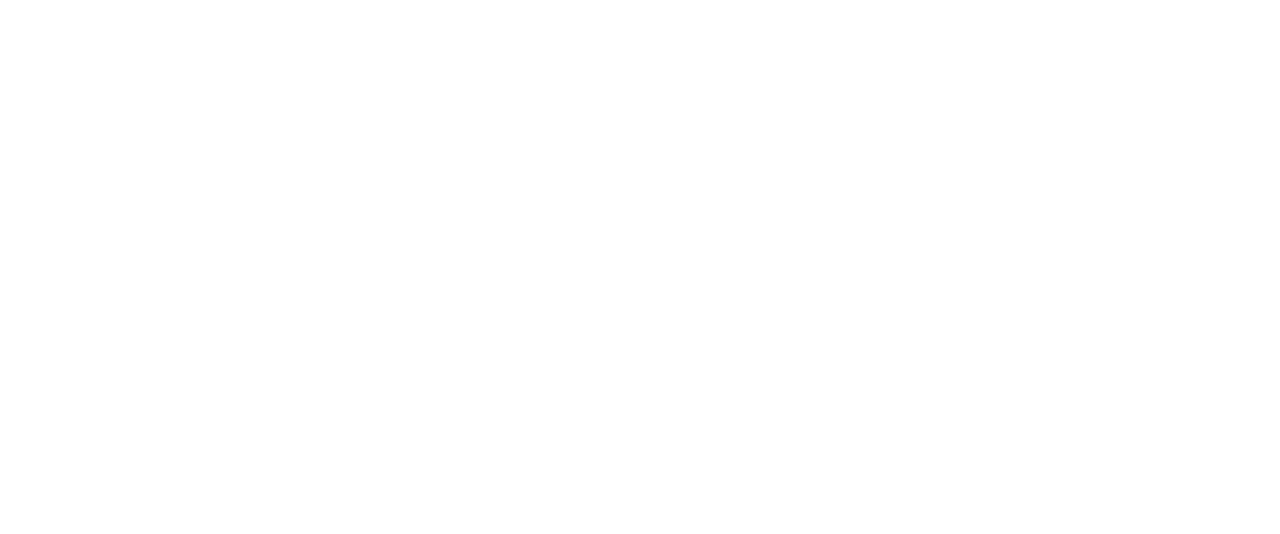
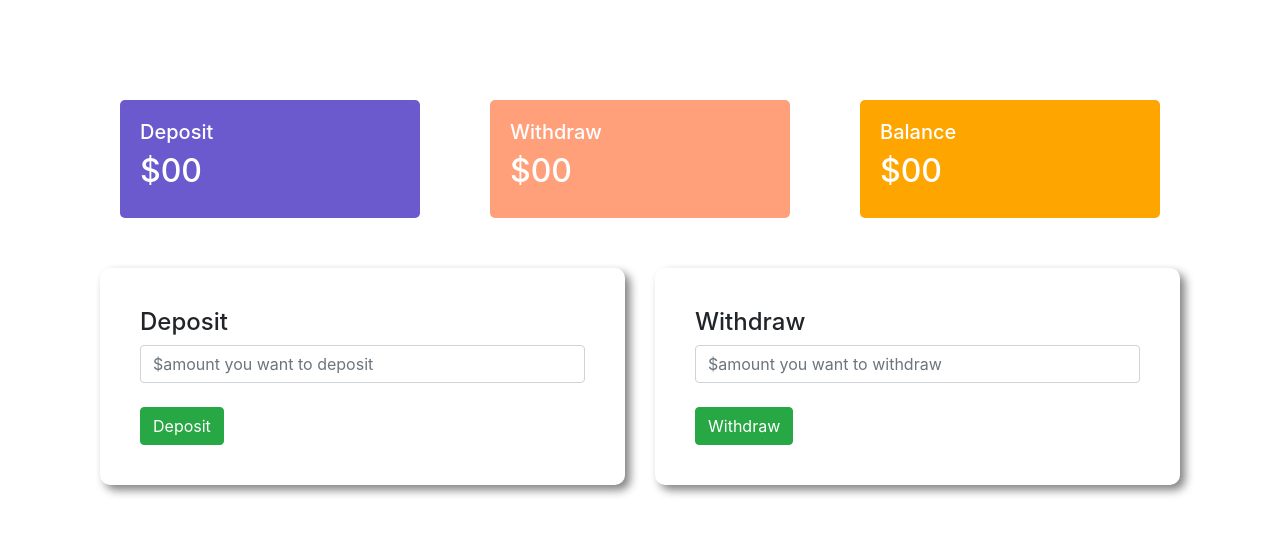
Before and after one commit to habib24457/simple-bank, a plain HTML site: page index.html in a window 1280 px wide. Both pictures are taken after a click on the button "Enter". Drawn offline with nearby package versions, Linux system fonts and the light colour scheme.

Commit message:
2nd page added with deposit and balancestatus

```diff
--- a/index.html
+++ b/index.html
@@ -20,12 +20,85 @@
         </div>
     </div>
 
+    <div id="transaction-area">
+
+        <div class="row">
+            <div class="col-md-4 ">
+                <div class="deposit status">
+                    <h5>Deposit</h5>
+                <h2>$<span id="current-deposit">00</span></h2>
+                </div>
+
+            </div>
+            <div class="col-md-4 ">
+                <div class="withdraw status">
+                    <h5>Withdraw</h5>
+                <h2>$00</h2>
+                </div>
+
+            </div>
+            <div class="col-md-4 ">
+                <div class="balance status">
+                    <h5>Balance</h5>
+                    <h2>$<span id="current-balance">00</span></h2>
+                </div>
+
+            </div>
+        </div>
+
+        <div class="row">
+            <div class="col-md-6">
+                <div class="submit-area">
+                    <h4>Deposit</h4>
+                    <input id="deposit-amount" class="form-control" type="text" placeholder="$amount you want to deposit">
+                    <br>
+                    <button id="deposit-btn" class="btn btn-success">Deposit</button>
+                </div>
+            </div>
+            <div class="col-md-6">
+                <div class="submit-area">
+                    <h4>Withdraw</h4>
+                    <input class="form-control" type="text" placeholder="$amount you want to withdraw">
+                    <br>
+                    <button id="withdraw-btn" class="btn btn-success">Withdraw</button>
+                </div>
+            </div>
+        </div>
+    </div>
+
     <script>
         const loginBtn = document.getElementById("login-btn");
         loginBtn.addEventListener("click",function(){
           const loginArea = document.getElementById("login-area");
           loginArea.style.display = "none";
+          const transactionArea = document.getElementById("transaction-area");
+          transactionArea.style.display = "block";
         })
+         //deposit button functionality
+         const depositBtn = document.getElementById("deposit-btn");
+         depositBtn.addEventListener("click",function(){
+             // get value from inputs
+            const depositAmount = document.getElementById("deposit-amount").value;
+            const depositNumber = parseFloat(depositAmount);
+
+            //get any value from any area
+            const existingAmount = document.getElementById("current-deposit").innerText;
+            const existingDepositNumber = parseFloat(existingAmount);
+
+            const totalDeposit = depositNumber+existingDepositNumber;
+            //displaying value in any area
+            document.getElementById("current-deposit").innerText = totalDeposit;
+            //to set the textfield empty
+            document.getElementById("deposit-amount").value="";
+
+            //adding value to the current balance
+            const currentBalance = document.getElementById("current-balance").innerText;
+            const currentBalanceNumber = parseFloat(currentBalance);
+            const totalBalance = currentBalanceNumber+depositNumber;
+            document.getElementById("current-balance").innerText=totalBalance;
+
+         })
+
     </script>
 
 </body>
--- a/style.css
+++ b/style.css
@@ -8,3 +8,26 @@ body {
   border-radius: 10px;
   box-shadow: 5px 5px 10px gray;
 }
+
+#transaction-area {
+  display: none;
+}
+
+.deposit {
+  background-color: slateblue;
+}
+
+.withdraw {
+  background-color: lightsalmon;
+}
+
+.balance {
+  background-color: orange;
+}
+
+.status {
+  margin: 0px 20px;
+  color: white;
+  padding: 20px;
+  border-radius: 5px;
+}
```
